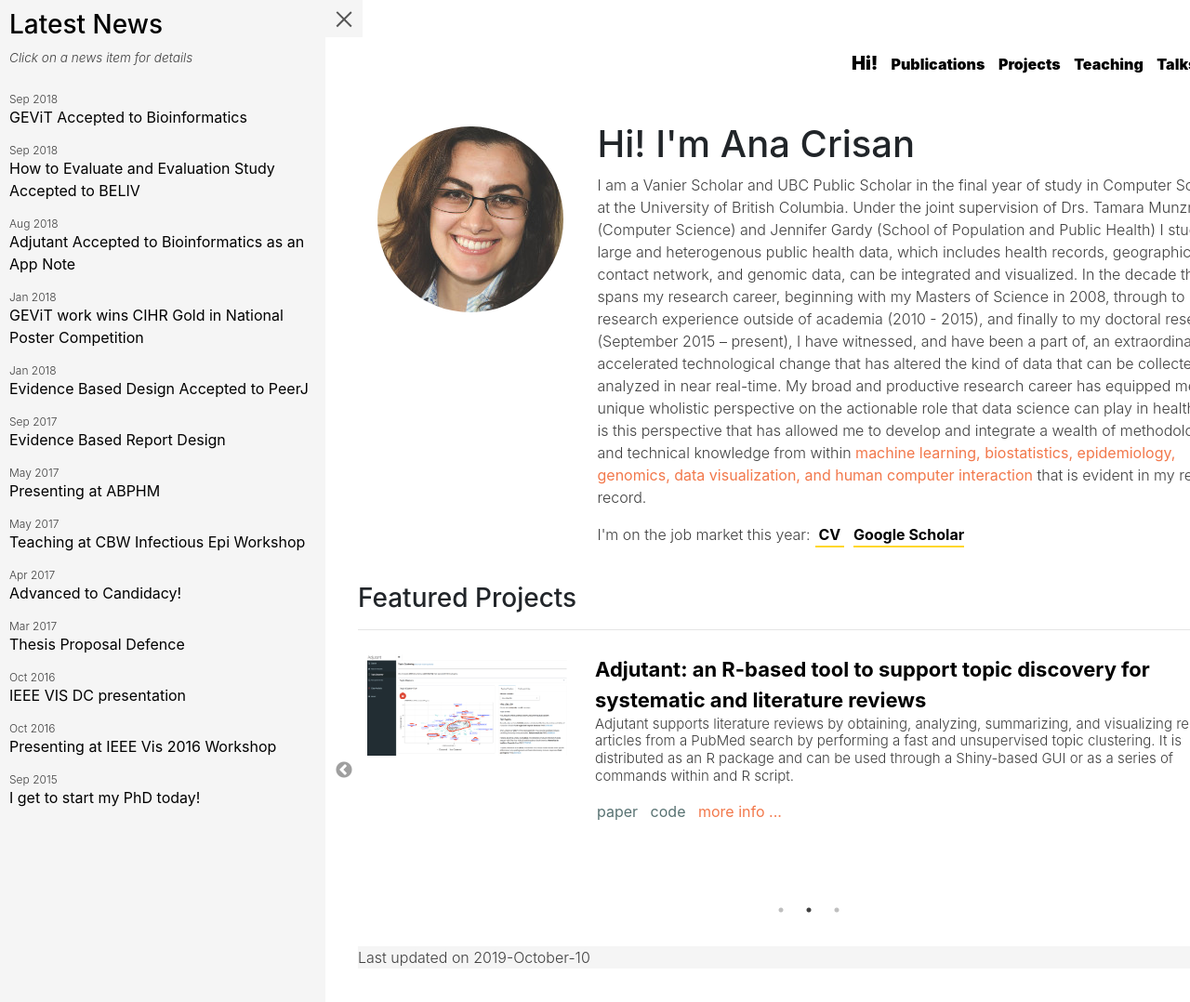
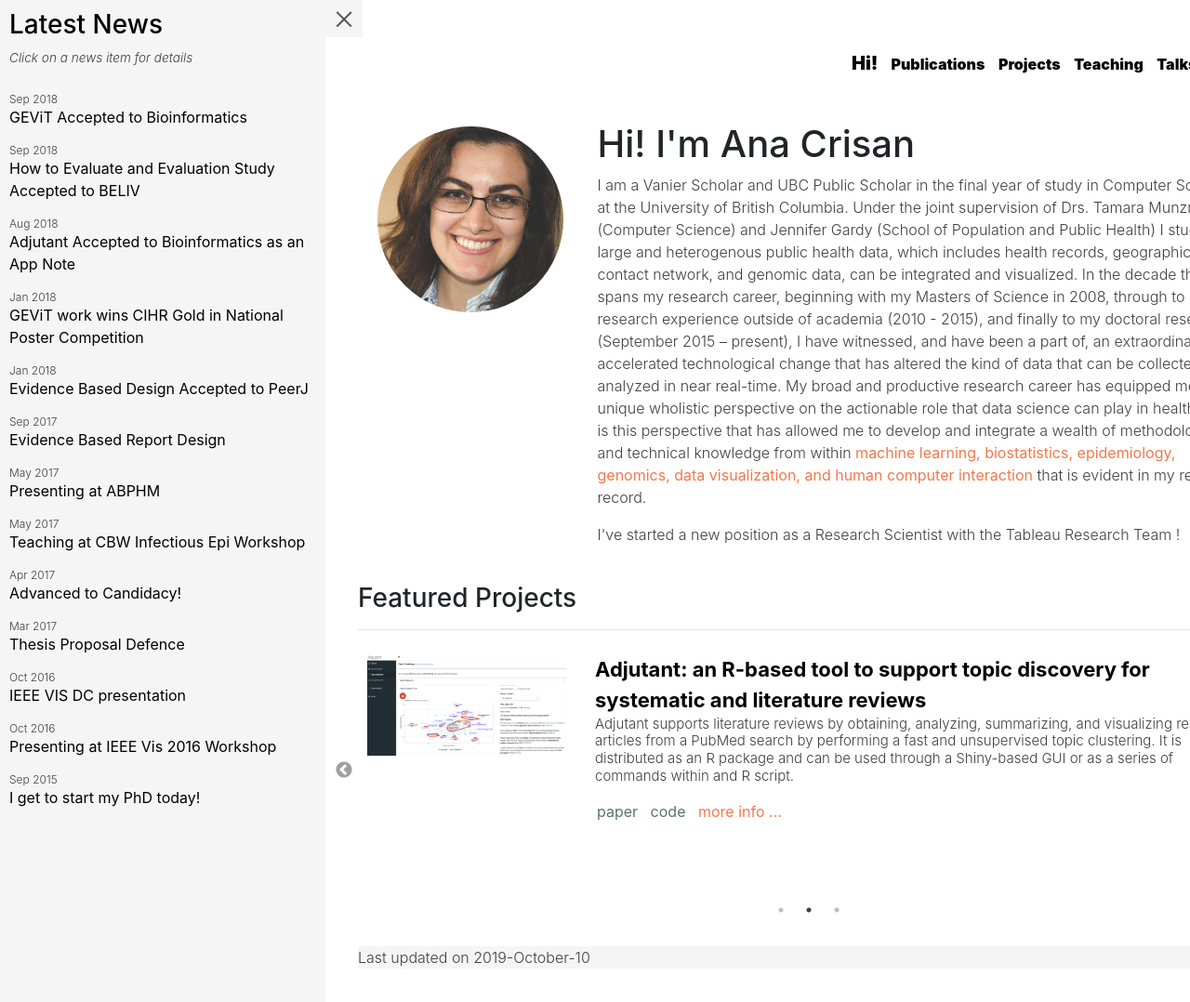
Before and after one commit to amcrisan/amcrisan.github.io, a Jekyll site: the page built from index.md, in a window 1280 px wide. Shown: the whole page at 93% size. Built offline with Jekyll 4.4.1, drawn with Linux system fonts in a browser that asks for light colours; nearby versions of some CDN libraries.

Commit message:
Update index.md

```diff
--- a/index.md
+++ b/index.md
@@ -23,7 +23,7 @@ layout: default
             <h1 id="top"> Hi! I'm Ana Crisan</h1>
             <p> I am a Vanier Scholar and UBC Public Scholar in the final year of study in Computer Science at the University of British Columbia. Under the joint supervision of Drs. Tamara Munzner (Computer Science) and Jennifer Gardy (School of Population and Public Health) I study how large and heterogenous public health data, which includes health records, geographic data, contact network, and genomic data, can be integrated and visualized. In the decade that spans my research career, beginning with my Masters of Science in 2008, through to research experience outside of academia (2010 - 2015), and finally to my doctoral research (September 2015 – present), I have witnessed, and have been a part of, an extraordinary accelerated technological change that has altered the kind of data that can be collected and analyzed in near real-time. My broad and productive research career has equipped me with a unique wholistic perspective on the actionable role that data science can play in healthcare. It is this perspective that has allowed me to develop and integrate a wealth of methodological and technical knowledge from within <strong style="color:#F2784B;">machine learning, biostatistics, epidemiology, genomics, data visualization, and human computer interaction</strong> that is evident in my research record. </p>
 
-            <p id="job"> I'm on the job market this year:<a target="_blank" href="{{site.baseurl}}/assets/files/Crisan_Anamaria_CV_v2.pdf"> CV </a> <a href= "https://scholar.google.com/citations?user=tfnXxxIAAAAJ&hl=en" > Google Scholar </a></p>
+            <p id="job"> I've started a new position as a Research Scientist with the Tableau Research Team ! </p>
 
             <!-- <p id="job"> I'm on the job market this year! <a href="#"> CV </a>  <a href="{{site.baseurl}}/assets/files/Crisan_ANamaria_CV_v2.pdf"> Teaching Statement </a> <a href="#"> Research Statement </a></p> -->
         </div>
```
